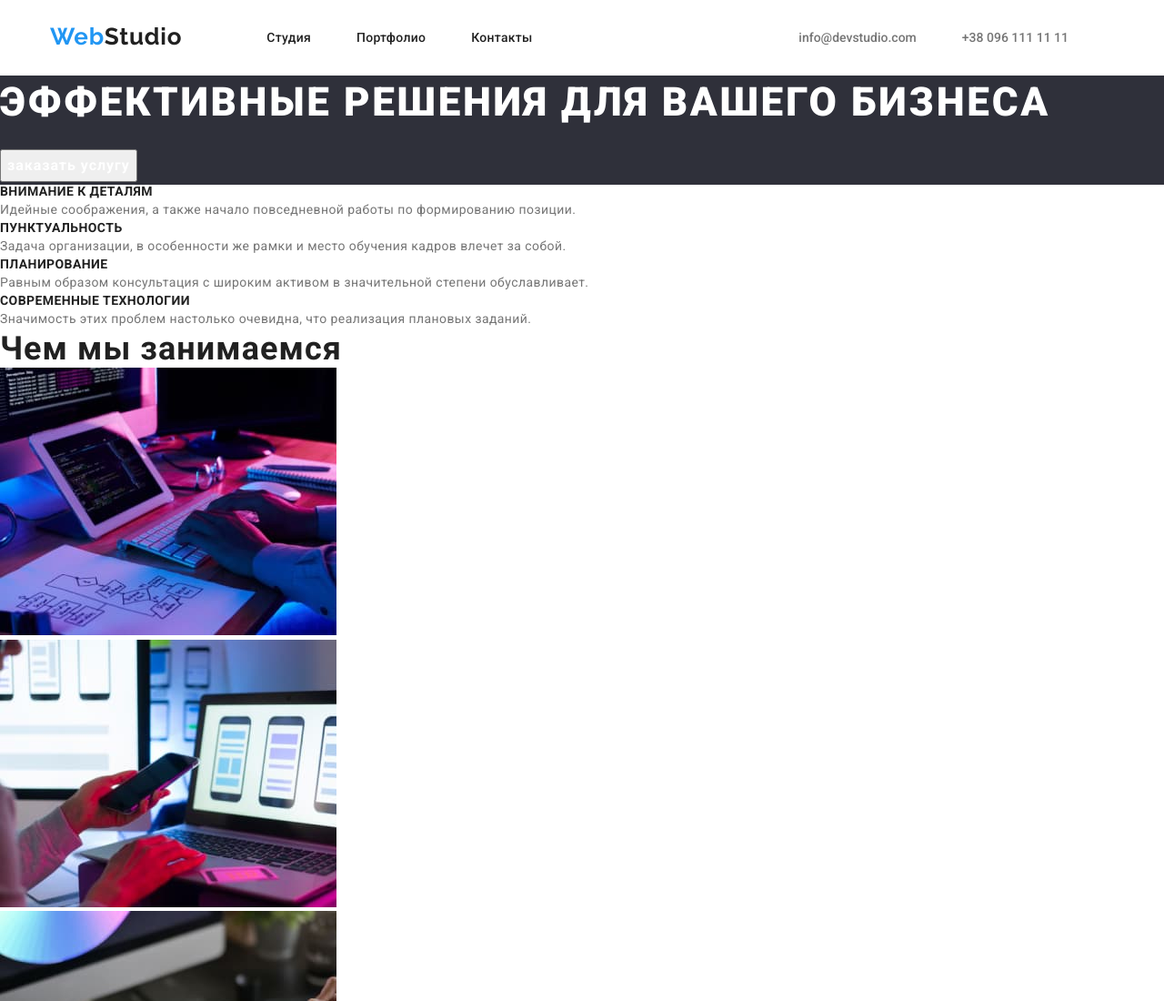
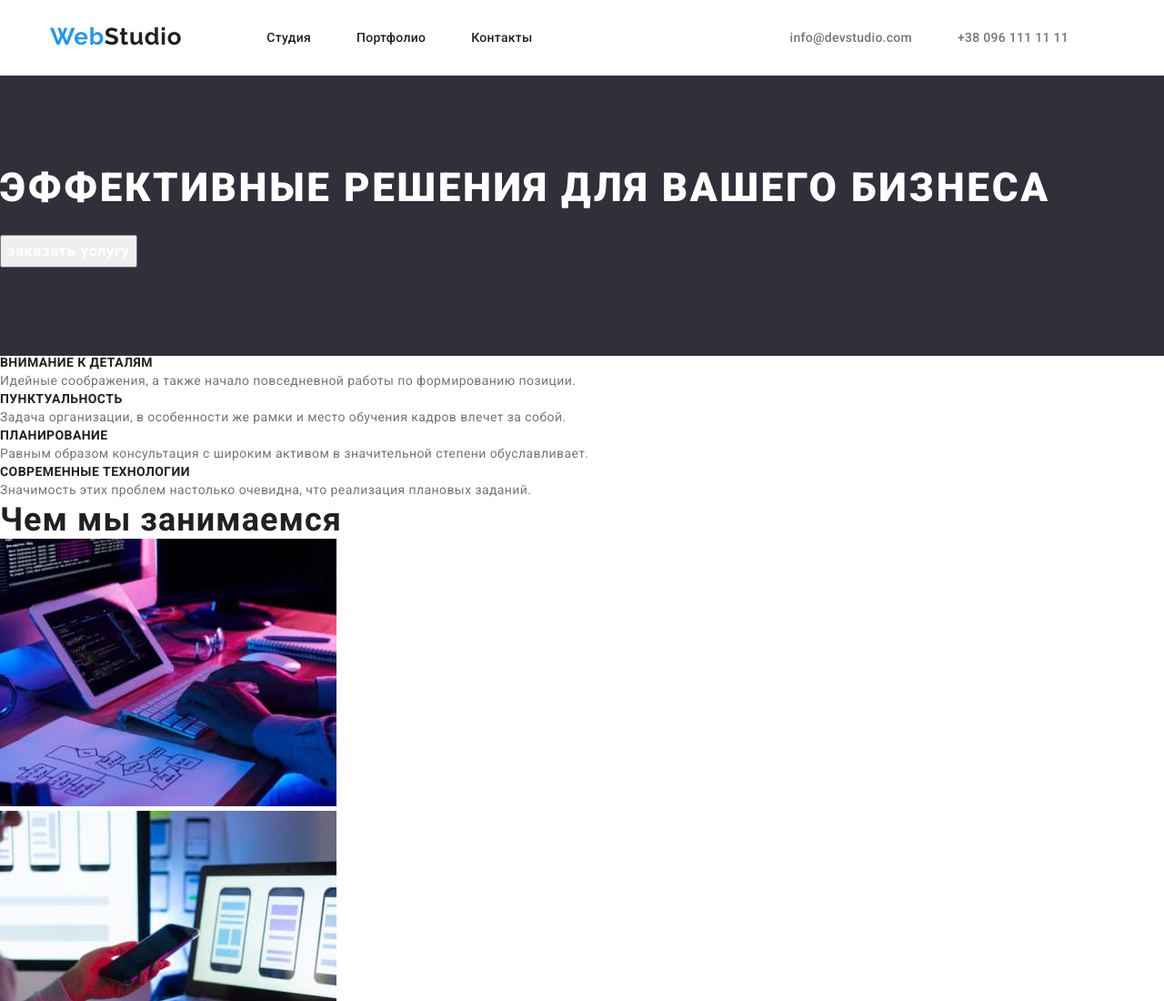
Before and after one commit to Igor-Degovtsov/goit-markup-hw-03, a plain HTML site: page index.html in a window 1280 px wide. Shown: the top 1100 px of the page at 91% size. Drawn offline with Linux system fonts and the light colour scheme.

Commit message:
start-hero

```diff
--- a/css/style.css
+++ b/css/style.css
@@ -38,6 +38,11 @@ body {
   padding-left: 15px;
   padding-right: 15px;
   margin: 0 auto;
+}
+
+.section {
+  padding-top: 94px;
+  padding-bottom: 94px;
 }
 
 /*header*/
@@ -87,6 +92,7 @@ body {
   font-size: 14px;
   line-height: 1.14;
   color: var(--main-text-color);
+  letter-spacing: 0.02em;
 }
 
 .header-contacts :hover,
@@ -150,6 +156,7 @@ body {
   letter-spacing: 0.03em;
   cursor: pointer;
 }
+
 /*under-hero*/
 
 .uh-title {
--- a/index.html
+++ b/index.html
@@ -37,10 +37,10 @@
     </header>
     <main>
         <!--hero-->
-        <section class="hero">
-            <div>
+        <section class="hero section">
+            <div class="conteiner">
             <h1 class="hero-text">ЭФФЕКТИВНЫЕ РЕШЕНИЯ ДЛЯ ВАШЕГО БИЗНЕСА</h1>
-            <button type="button" class="button">заказать услугу</button>
+            <button type="button" class="button btn">заказать услугу</button>
         </section>
         <!--under_hero-->
         <section>
```
